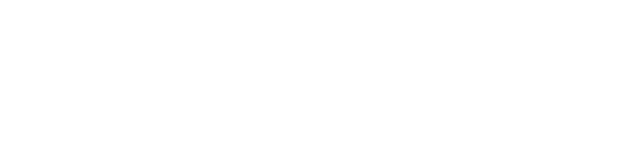
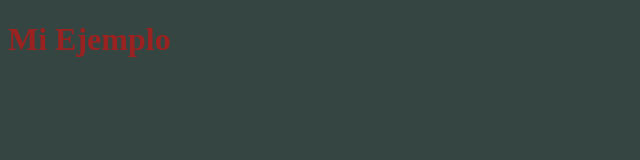
Before and after one commit to jorgegarba/mirepositorio, a plain HTML site: page index.html in a window 1280 px wide. Shown: the whole page, without its empty margins (0-640 px from the left). Drawn offline with Linux system fonts and the light colour scheme.

Commit message:
Colocando Estilos a la Página
- Se colocaron estilos para la página, cada uno con sus comentarios.
- Se colocó el título de la página

```diff
--- a/css/estilos.css
+++ b/css/estilos.css
@@ -0,0 +1,13 @@
+/*
+ *Colocando en rojo todos los H1
+*/
+h1 {
+	color: #ff0000;
+	opacity: 0.5;
+}
+/*
+ *colocando en verde oscuro todo el body
+ */
+body{
+	background-color: #344542;
+}
--- a/index.html
+++ b/index.html
@@ -1,9 +1,10 @@
 <!DOCTYPE html>
 <html>
 <head>
-	<title></title>
+	<title>Titulo</title>
+	<link rel="stylesheet" type="text/css" href="css/estilos.css">
 </head>
 <body>
-
+	<h1>Mi Ejemplo</h1>
 </body>
 </html>
```
